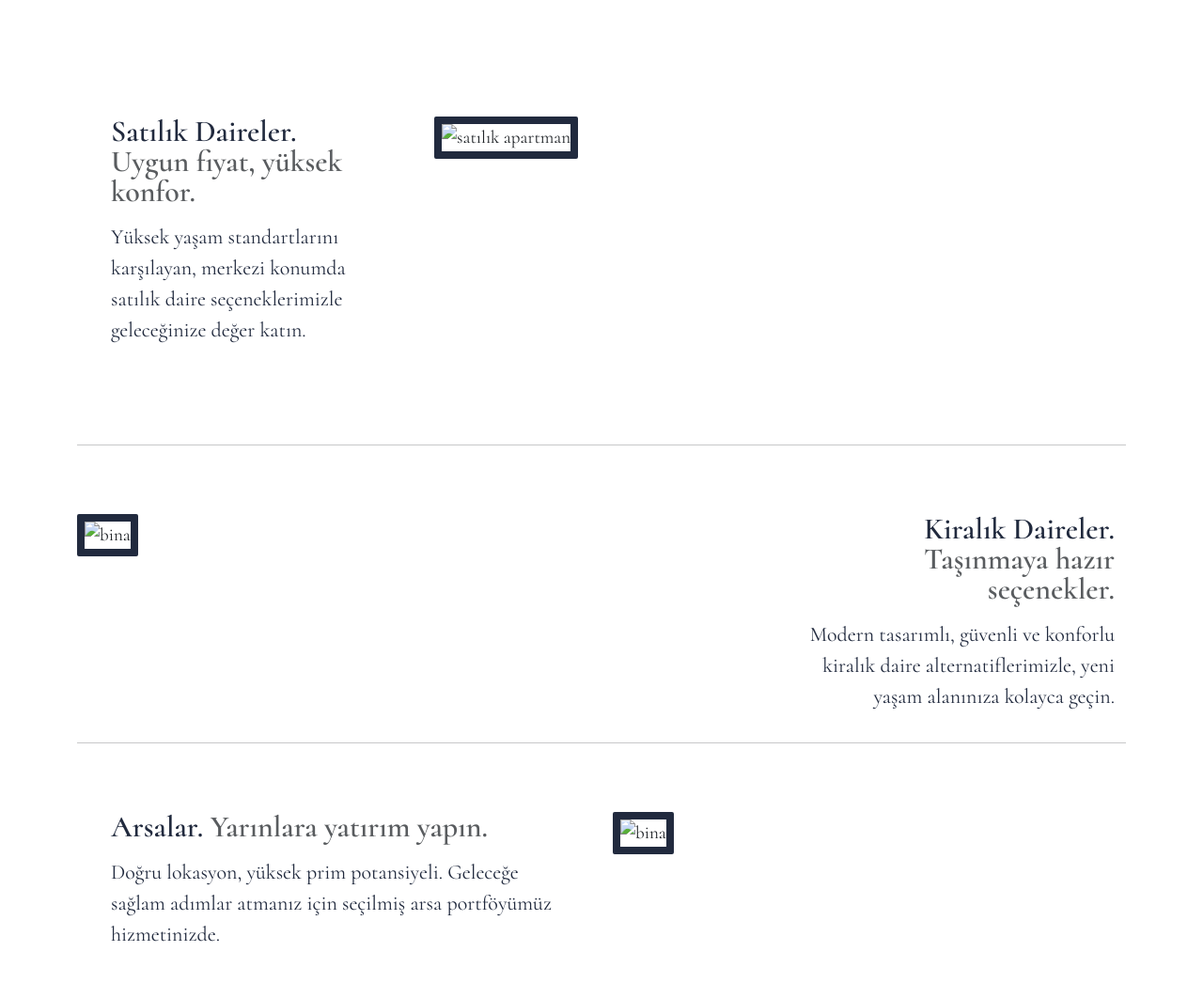
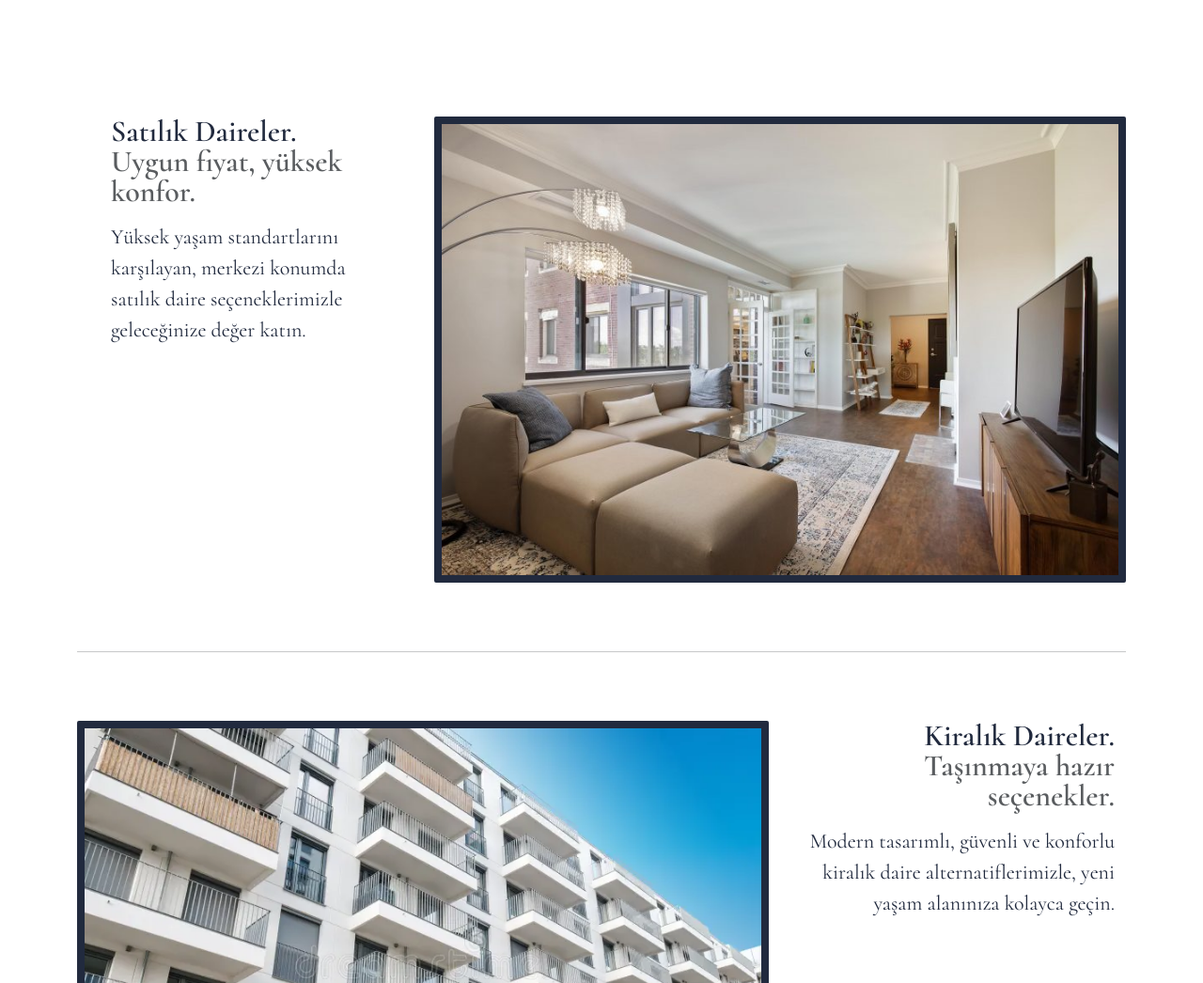
Before and after one commit to alp-demir/Alp-Emlak, a plain HTML site: page index.html in a window 1280 px wide. Shown: the part 1400-2446 px from the top of the page at 94% size. Drawn offline with nearby package versions, Linux system fonts and the light colour scheme; files whose address does not match are found by name.

Commit message:
Update index.html

```diff
--- a/index.html
+++ b/index.html
@@ -16,7 +16,7 @@
         <header class="d-flex flex-wrap justify-content-center py-4 mb-4 border-bottom">
             <div id="h1" class="d-flex align-items-center  mb-3 mb-md-0 me-md-auto link-body-emphasis text-decoration-none">
                 <h1 style="font-size: 2rem;">
-                    <img src="./images/gifs/house.gif" alt="Logo" width="60" height="70" class="mx-1 pb-3"> ALP EMLAK </h1>
+                    <img src="house.gif" alt="Logo" width="60" height="70" class="mx-1 pb-3"> ALP EMLAK </h1>
             </div>
             <div id="head-list">
             <ul class="nav nav-pills pt-3">
@@ -102,7 +102,7 @@
                 <p class="lead">Yüksek yaşam standartlarını karşılayan, merkezi konumda satılık daire seçeneklerimizle geleceğinize değer katın.</p>
             </div>
             <div class="col-xl-8 col-sm-12 ">
-                <img src="images/satılık-apartman.jpg" width="800" height="533" class="img-fluid big-img" alt="satılık apartman">
+                <img src="satılık-apartman.jpg" width="800" height="533" class="img-fluid big-img" alt="satılık apartman">
             </div>
         </div>
 
@@ -116,7 +116,7 @@
 
         <div class="row featurette">
             <div class="col-xl-8 col-sm-12 mb-5">
-                <img src="images/bina.webp" width="800" height="534" class="img-fluid big-img" alt="bina">
+                <img src="bina.webp" width="800" height="534" class="img-fluid big-img" alt="bina">
             </div>
             <div class="col-xl-4 col-sm px-1 text-end px-4">
                 <h2 class="featurette-heading mb-3 fw-normal lh-1" style="color: rgb(33, 42, 62) !important; font-weight:600 !important;">
@@ -144,7 +144,7 @@
                 <p class="lead">Doğru lokasyon, yüksek prim potansiyeli. Geleceğe sağlam adımlar atmanız için seçilmiş arsa portföyümüz hizmetinizde.</p>
             </div>
             <div class="col-xl-6 col-sm">
-                <img src="images/arsa.jpg" width="630" height="450" class="img-fluid big-img" alt="bina">
+                <img src="arsa.jpg" width="630" height="450" class="img-fluid big-img" alt="bina">
             </div>
         </div>
         <br>
```
